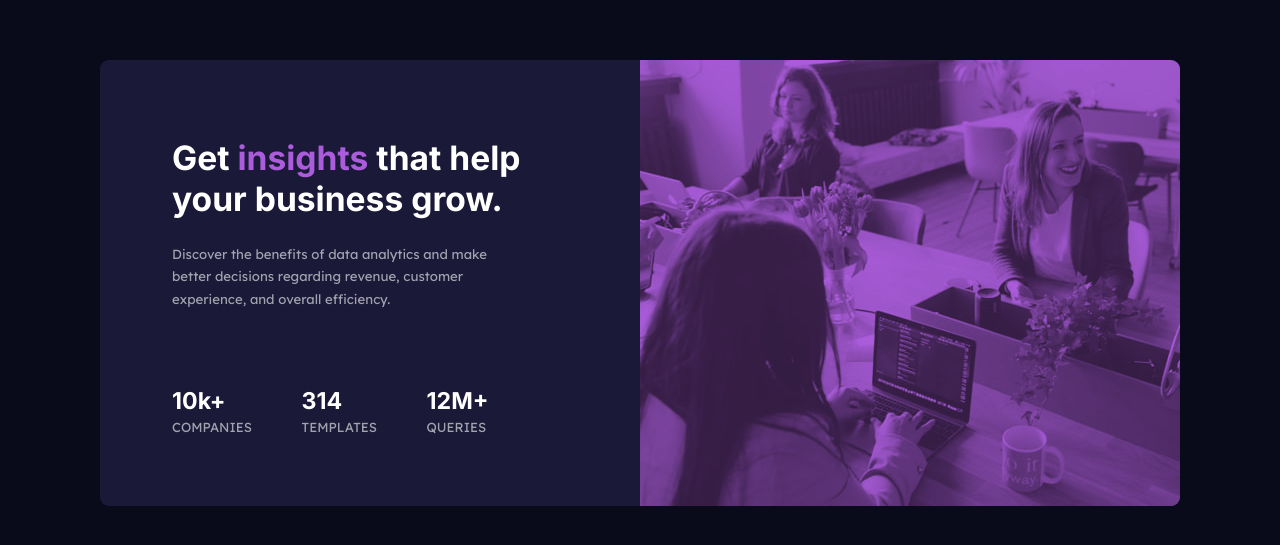
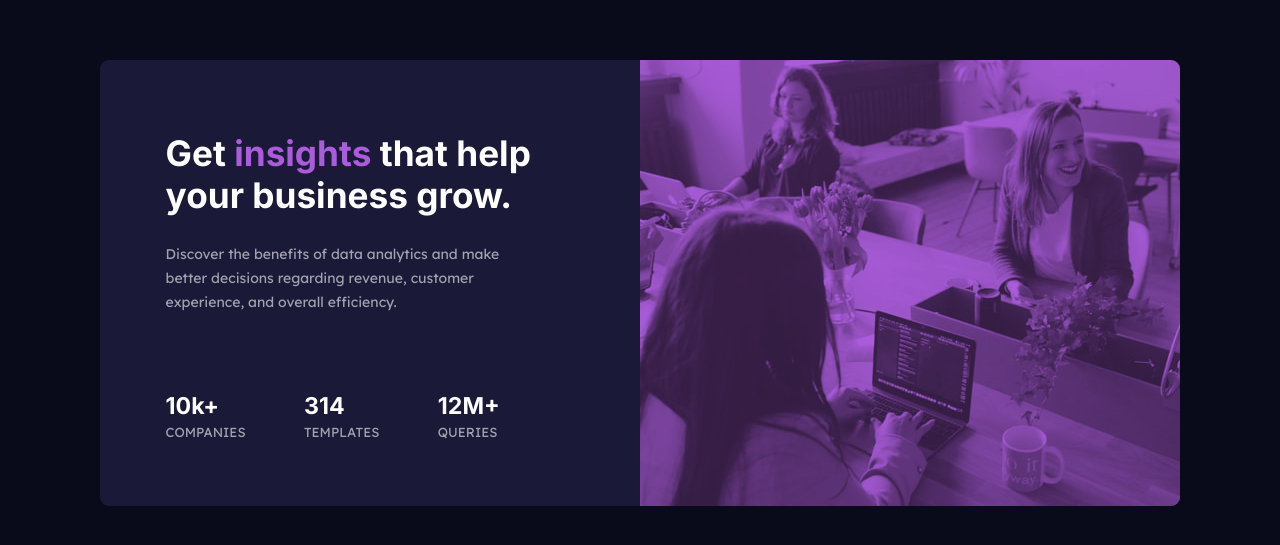
Before and after one commit to MarcosFarias21/Stats-Preview-Card-Component, a website: page index.html in a window 1280 px wide. Shown: the part 117-662 px from the top of the page. Drawn offline with Linux system fonts and the light colour scheme.

Commit message:
layout fixes

```diff
--- a/app/sass/interface/_width-bp.scss
+++ b/app/sass/interface/_width-bp.scss
@@ -21,17 +21,17 @@
 			text-align: start;
 
 			h1 {
-				font-size: 2.1rem;
+				font-size: 2.2rem;
 				margin: 0;
-				margin-top: 4.8rem;
-				margin-left: 4.5rem;
+				margin-top: 4.5rem;
+				margin-left: 4.1rem;
 			}
 
 			p {
 				margin: 0;
-				margin-top: 1.5rem;
-				margin-left: 4.5rem;
-				font-size: 0.827rem;
+				margin-top: 1.7rem;
+				margin-left: 4.1rem;
+				font-size: 0.875rem;
 			}
 
 			ul {
@@ -39,7 +39,7 @@
 				flex-wrap: wrap;
 				margin: 0;
 				margin-top: 5rem;
-				margin-left: 4.5rem;
+				margin-left: 4.1rem;
 				line-height: 1;
 
 				li {
@@ -48,7 +48,7 @@
 
 				li:not(:last-child) {
 					padding-bottom: 0;
-					margin-right: 3.1rem;
+					margin-right: 3.65rem;
 				}
 
 				.below-names {
```
Also changed, not shown: dist/main.css, 1 other file.
